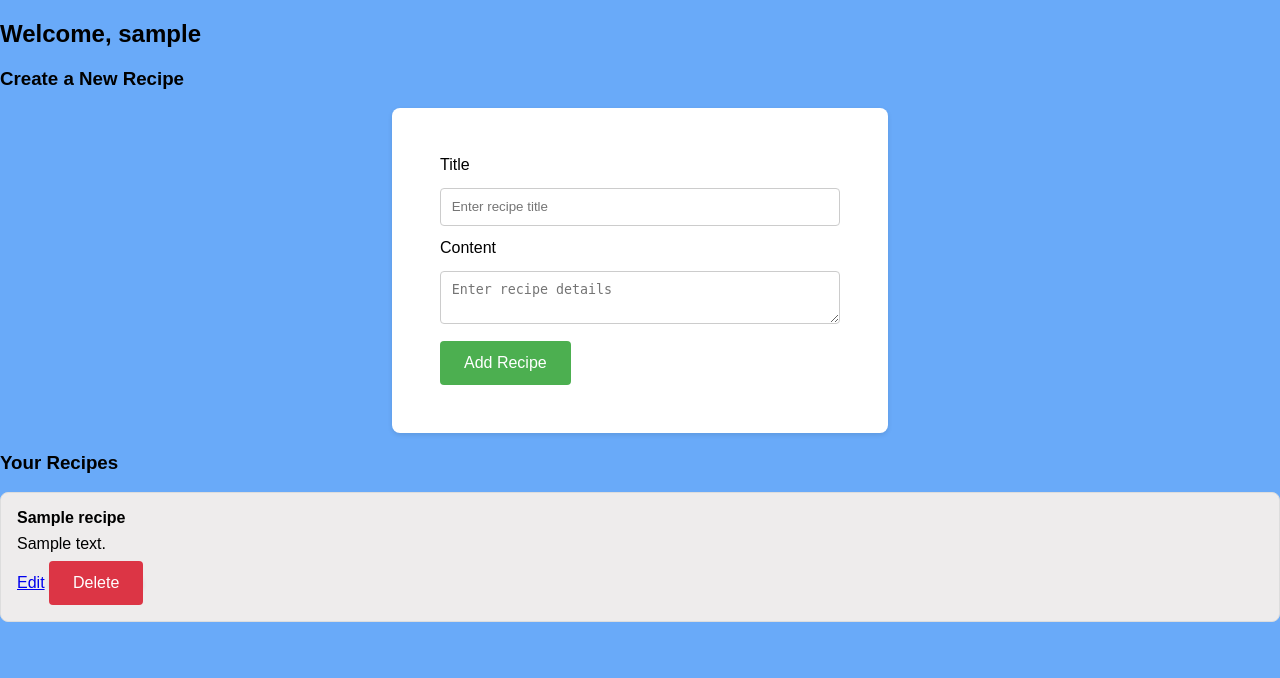
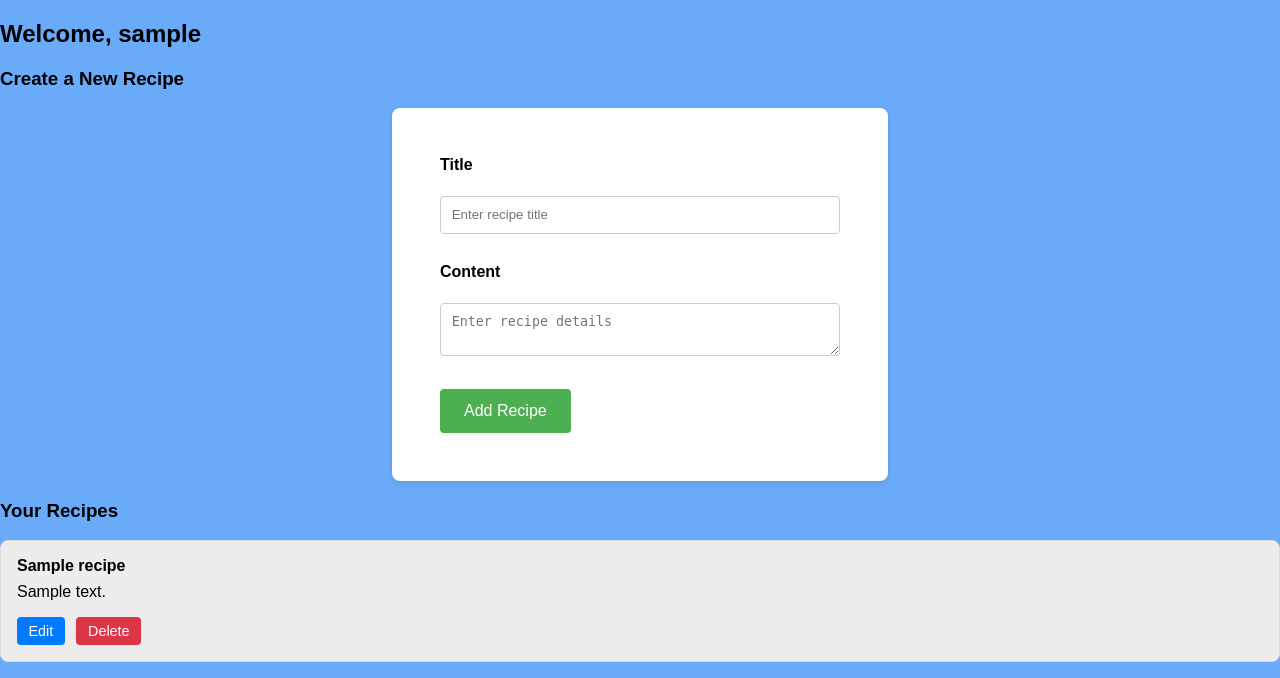
Before and after one commit to Chris-moreton12/MyRecipes, a Flask app: page /dashboard in a window 1280 px wide. Shown: the part 124-802 px from the top of the page. Before the commit the page ends 746 px from the top, so only its background shows below. Run offline with Flask 2, Linux system fonts and the light colour scheme; the visitor is signed in with stand-in values (Sample User, id 1); a database or web service that is not in the repository returns one stand-in record (values such as "Sample title").

Commit message:
styling added for edit button, bold lables on create recipe, spacing added for visual appeal

```diff
--- a/static/css/style.css
+++ b/static/css/style.css
@@ -134,3 +134,41 @@ form .btn:hover {
     white-space: pre-line;
     margin: 0.5em 0;
 }
+
+.create-recipe form {
+    margin-top: 1em;
+}
+
+.create-recipe .form-group {
+    margin-bottom: 1em;
+}
+
+/* Styles the titles on create recipe block */
+.create-recipe label {
+    display: block;
+    margin-bottom: 0.5em;
+    font-weight: bold;
+}
+
+.recipe-list .actions {
+    margin-top: 1em;
+}
+
+.recipe-list .actions .btn {
+    text-decoration: none;
+    padding: 0.4em 0.8em;
+    border-radius: 4px;
+    font-size: 0.9em;
+    display: inline-block;
+}
+
+/* Give the edit button some style */
+.recipe-list .actions .btn-edit {
+    background-color: #007bff;
+    color: #fff;
+    margin-right: 0.5em;
+}
+
+.recipe-list .actions .btn-edit:hover {
+    background-color: #0056b3;
+}
```
